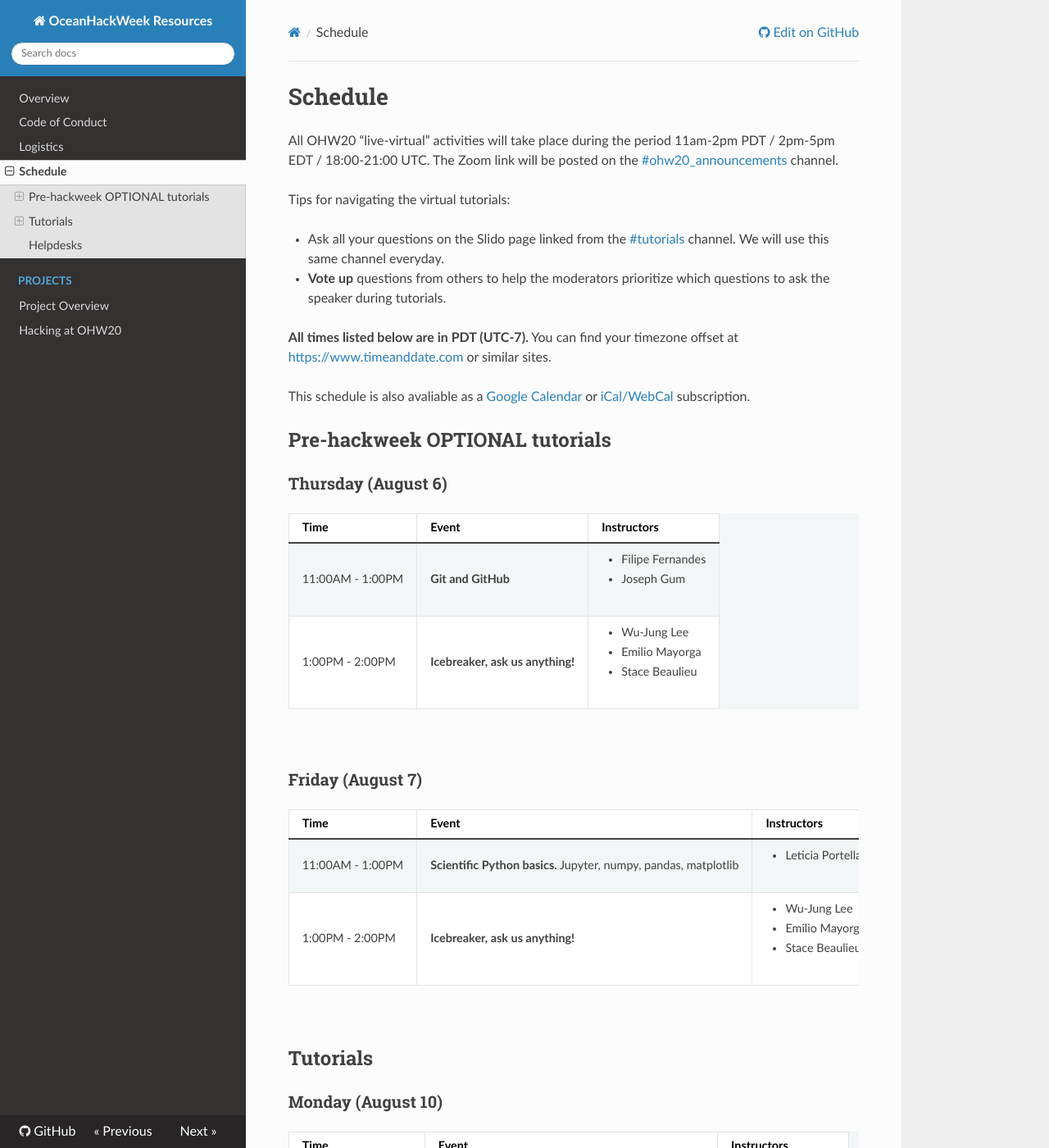
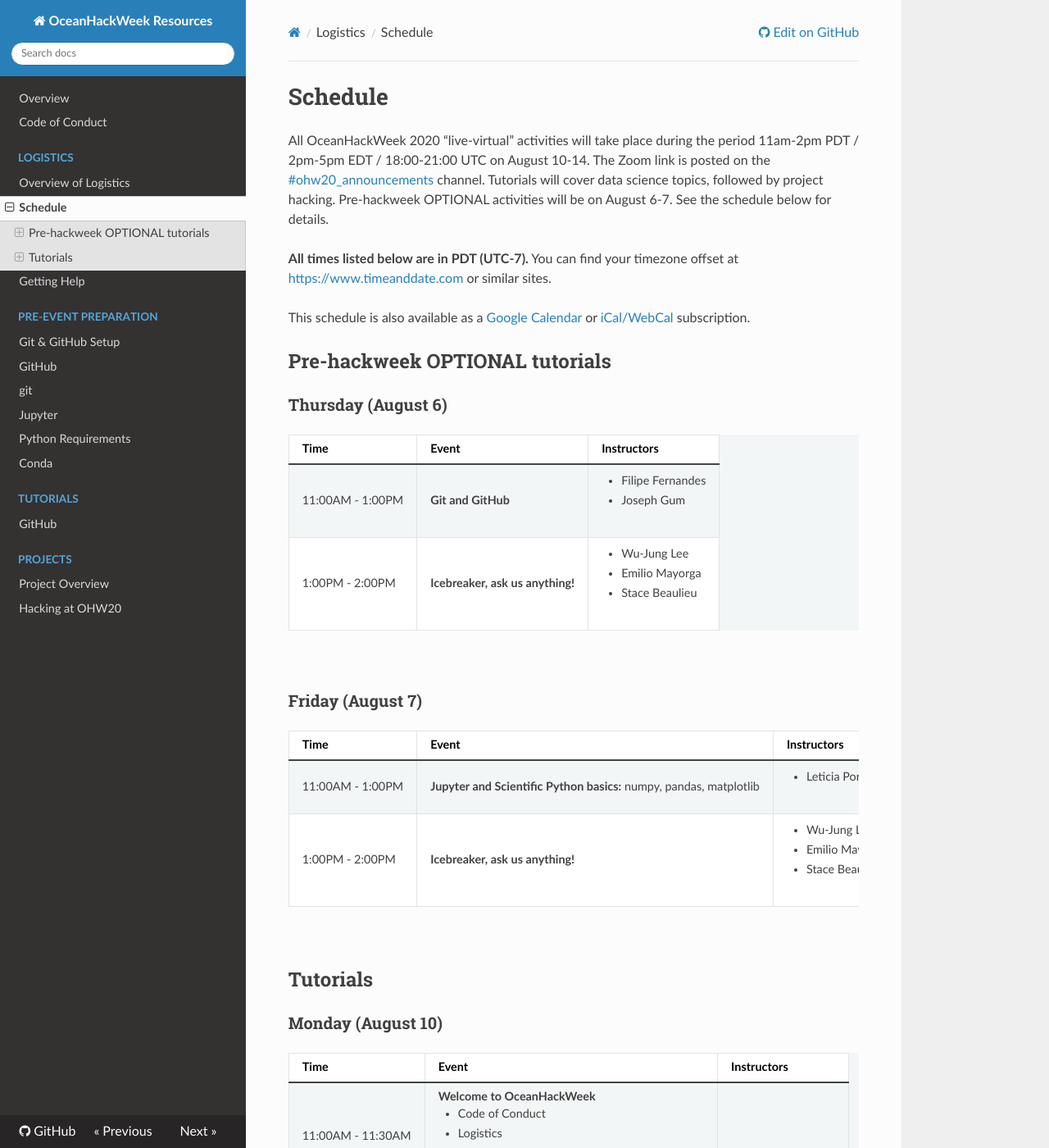
Before and after one commit to oceanhackweek/ohw-resources, an MkDocs documentation site: the page built from docs/schedule.md, in a window 1280 px wide and 1400 px high. Shown: the whole window at 82% size. Built offline with MkDocs 1.6.1, drawn with Linux system fonts in a browser that asks for light colours; nearby versions of some CDN libraries; some of the changed text lies outside the part shown.

Commit message:
Lots of changes, specially to site organization. Added Getting Help page

```diff
--- a/docs/schedule.md
+++ b/docs/schedule.md
@@ -1,15 +1,10 @@
 # Schedule
 
-All OHW20 “live-virtual” activities will take place during the period 11am-2pm PDT / 2pm-5pm EDT / 18:00-21:00 UTC.  The Zoom link will be posted on the [#ohw20_announcements](https://app.slack.com/client/TUFFMB3EE/C017HT6NSKZ) channel.
-
-Tips for navigating the virtual tutorials:
-
-- Ask all your questions on the Slido page linked from the [#tutorials](https://app.slack.com/client/TUFFMB3EE/G018QH20KAM) channel. We will use this same channel everyday.
-- **Vote up** questions from others to help the moderators prioritize which questions to ask the speaker during tutorials.
+All OceanHackWeek 2020 “live-virtual” activities will take place during the period 11am-2pm PDT / 2pm-5pm EDT / 18:00-21:00 UTC on August 10-14.  The Zoom link is posted on the [#ohw20_announcements](https://app.slack.com/client/TUFFMB3EE/C017HT6NSKZ) channel. Tutorials will cover data science topics, followed by project hacking. Pre-hackweek OPTIONAL activities will be on August 6-7. See the schedule below for details.
 
 **All times listed below are in PDT (UTC-7).** You can find your timezone offset at [https://www.timeanddate.com](https://www.timeanddate.com) or similar sites.
 
-This schedule is also avaliable as a
+This schedule is also available as a
 [Google Calendar](https://calendar.google.com/calendar/embed?src=c_05tbvgs1f29lrv2s17diuscuhc%40group.calendar.google.com&ctz=America%2FNew_York)
 or [iCal/WebCal](https://calendar.google.com/calendar/ical/c_05tbvgs1f29lrv2s17diuscuhc%40group.calendar.google.com/public/basic.ics)
 subscription.
@@ -70,7 +65,7 @@
     <tr>
       <td>11:00AM - 1:00PM</td>
       <td>
-        <strong>Scientific Python basics.</strong> Jupyter, numpy, pandas, matplotlib
+        <strong>Jupyter and Scientific Python basics:</strong> numpy, pandas, matplotlib
       </td>
       <td>
         <ul>
@@ -329,16 +324,3 @@
     </tr>
   </tbody>
 </table>
-
-<br>
-
-## Helpdesks
-
-Apart from the helpdesk Slack channels listed below, you are also welcome to direct message the helpers if you don't feel comfortable asking questions publicly.
-
-- [Git helpdesk](https://app.slack.com/client/TUFFMB3EE/C018C1MMK0A): Filipe Fernandes, Wu-Jung Lee, Kavin Nguyen
-- [Data Access in R](https://app.slack.com/client/TUFFMB3EE/C01859W5BQE): Ben Tupper, Kavin Nguyen
-- [Data Access in Python](https://app.slack.com/client/TUFFMB3EE/C018QL3JH5X): Filipe Fernandes, Alex Kearney, Chelle Gentemann, Emilio Mayorga, Wu-Jung Lee
-- [Visualization in R](https://app.slack.com/client/TUFFMB3EE/C018C882SM9): Camille Ross, Kavin Nguyen
-- [Visualization in Python](https://app.slack.com/client/TUFFMB3EE/C018C27E7FU): Filipe Fernandes, Kavin Nguyen, Sophie Clayton
-- [Machine Learning](https://app.slack.com/client/TUFFMB3EE/C0185A712QN): Valentina Staneva, Nick Record, Wu-Jung Lee
--- a/mkdocs.yml
+++ b/mkdocs.yml
@@ -4,21 +4,30 @@
 nav:
   - Overview: index.md
   - Code of Conduct: conduct.md
-  - Logistics: logistics.md
-  - Schedule: schedule.md
-  - Projects:
-    - Project Overview: projects/overview.md
-    - Hacking at OHW20: projects/steps.md
-  # - Pre-event Preparation:
-  #   - Python Requirements: preweek/python.md
-  #   - Git & GitHub Setup: preweek/github.md
-  # - Tutorials:
+  - Logistics:
+    - logistics/overview.md
+    - schedule.md
+    - Getting Help: logistics/getting_help.md
+  - Pre-event Preparation:
+    - Git & GitHub Setup: preweek/github.md
+    - GitHub: tutorials/github.md
+    - git: tutorials/git.md
+    - Jupyter: tutorials/jupyterhub.md
+    - Python Requirements: preweek/python.md
+    - Conda: tutorials/conda.md
+    # - Numpy: numpy.md
+    # - Pandas: pandas.md
+  - Tutorials:
+    - Data Access in Python: tutorials/github.md
     # - GitHub: tutorials/github.md
     # - git: tutorials/git.md
     # - Jupyter: tutorials/jupyterhub.md
     # - Conda: tutorials/conda.md
     # - Numpy: numpy.md
     # - Pandas: pandas.md
+  - Projects:
+    - Project Overview: projects/overview.md
+    - Hacking at OHW20: projects/steps.md
 
 theme:
   name: readthedocs
```
Also changed, not shown: docs/extra.css (+11 -11 lines), docs/logistics.md (deleted, +0 -87 lines), docs/logistics/getting_help.md (added, +34 -0 lines), docs/logistics/overview.md (added, +28 -0 lines), docs/preweek/python.md (line endings or trailing spaces), 1 other file.
